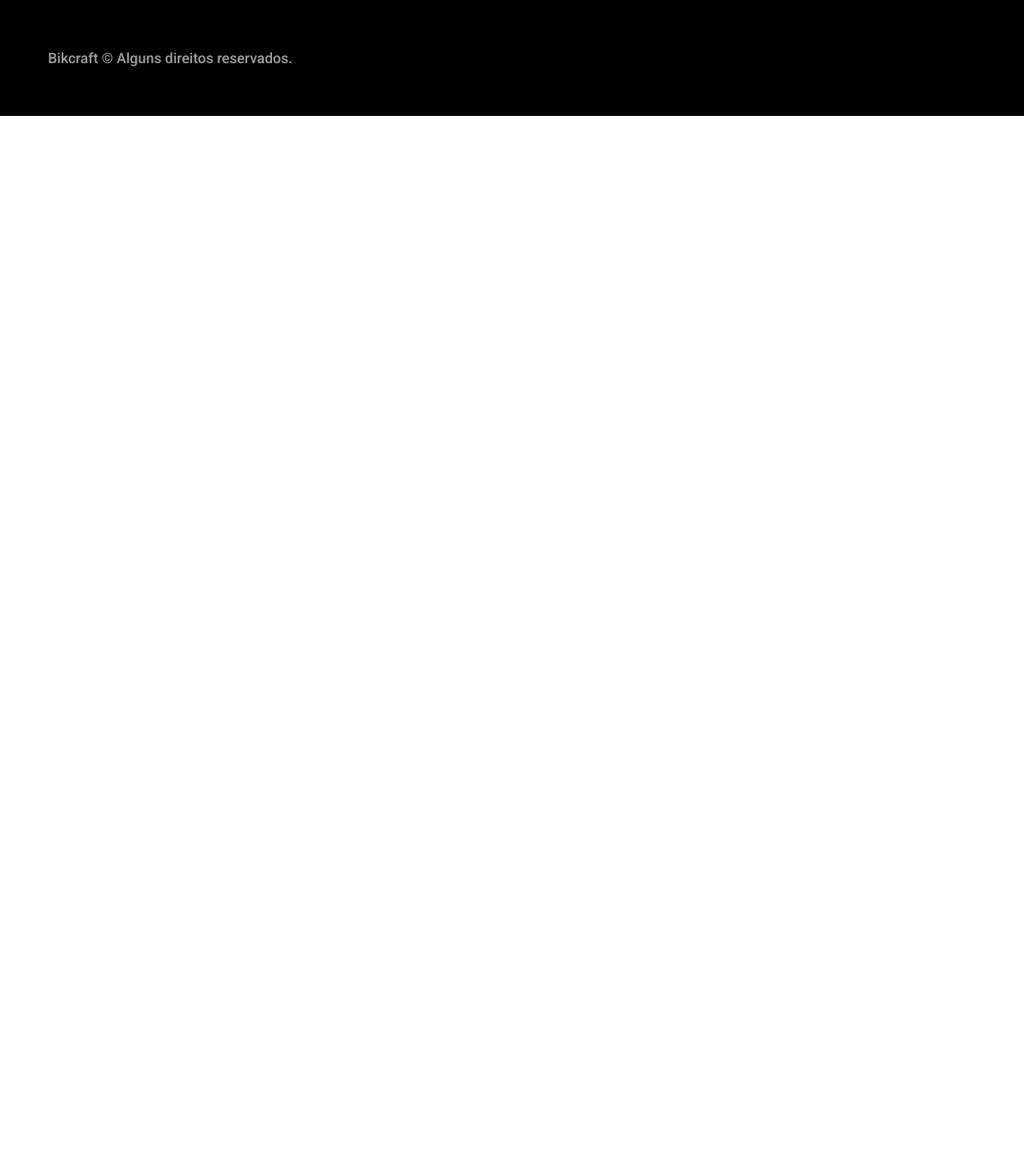
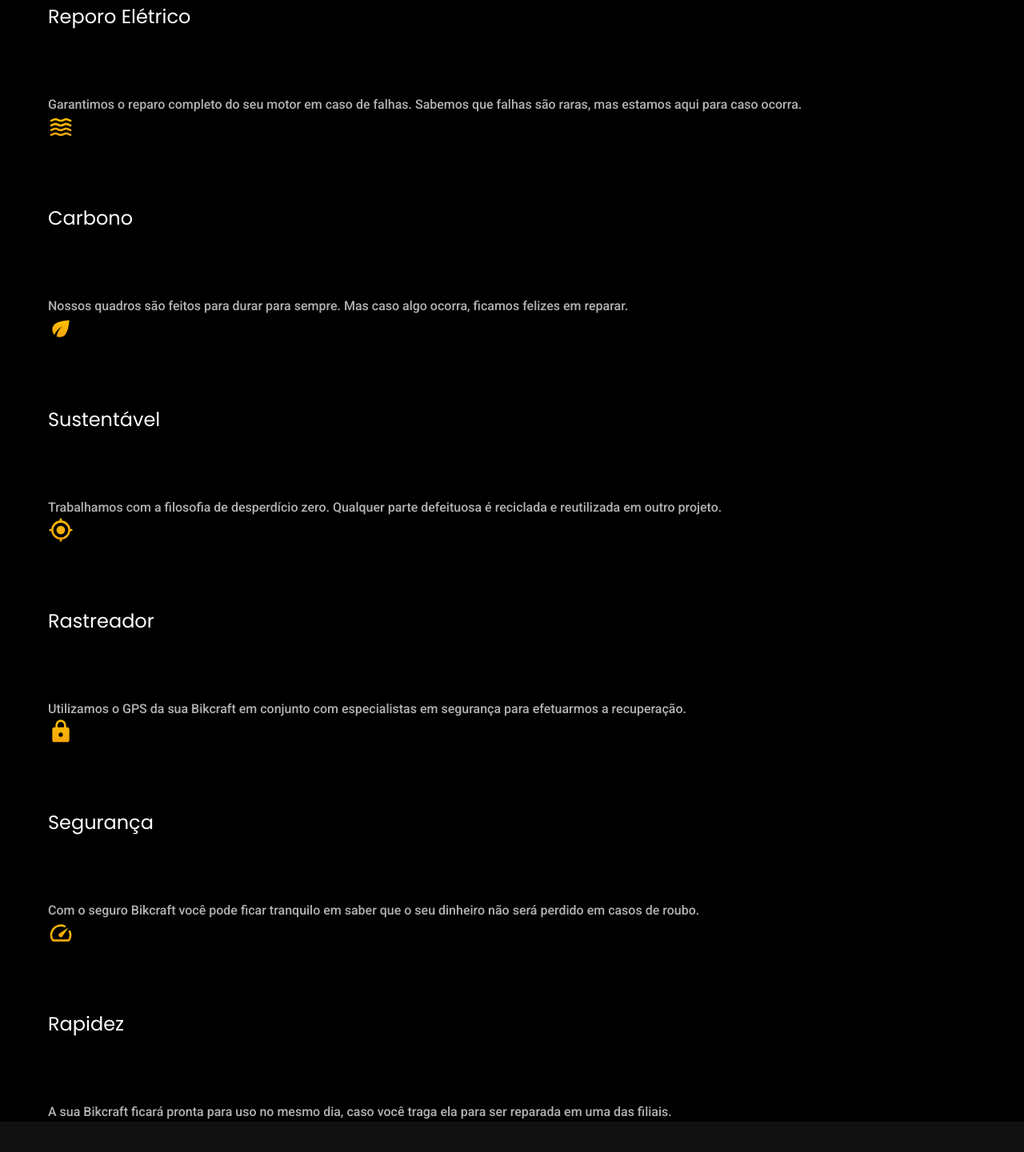
Before and after one commit to Ewertondamax/Site-Bik-craft-estrutura-inicial, a plain HTML site: page assets/seguros.html in a window 1280 px wide. Shown: the part 1315-2756 px from the top of the page at 80% size. Before the commit the page ends 1460 px from the top, so only its background shows below. Drawn offline with Linux system fonts and the light colour scheme.

Commit message:
página de vantagensclear

```diff
--- /dev/null
+++ b/assets/css/seguros/vantagens.css
@@ -0,0 +1,38 @@
+.vantagens-bg {
+  background-color: var(--cor-12);
+}
+
+.vantagens {
+  padding-top: 120px;
+  margin-bottom: 120px;
+}
+
+.vantagens h2 {
+  margin-bottom: 60px;
+}
+
+.vantagens ul {
+  display: grid;
+  grid-template-columns: repeat(auto-fit, minmax(280px, max-content));
+  gap: 40px 80px;
+}
+
+.vantagens h3,
+.vantagens img {
+  margin-bottom: 80px;
+}
+
+@media(max-width:800px) {
+  .vantagens {
+    padding-top: 60px;
+    padding-bottom: 60px;
+  }
+
+  .vantagens h2 {
+    margin-bottom: 40px;
+  }
+
+  .vantagens ul {
+    gap: 20px;
+  }
+}
--- a/assets/css/style.css
+++ b/assets/css/style.css
@@ -21,6 +21,10 @@
 /*seguros*/
 
 @import "./seguros/seguros.css";
+@import "./seguros/vantagens.css";
+@import "./seguros/perguntas.css";
 
 /*termos e condições*/
 @import "./termos/termos.css";
+
+/**/
--- a/assets/seguros.html
+++ b/assets/seguros.html
@@ -72,6 +72,59 @@
 
     </main>
 
+    <article class="vantagens-bg">
+      <div class="vantagens container">
+        <h2 class="font-1-xxl cor-0">vantagens <span class="cor-p1">.</span></h2>
+        <ul>
+          <li>
+            <img src="./img/icones/eletrica.svg" alt="">
+            <h3 class="font-1-l cor-0">Reporo Elétrico</h3>
+            <p class="font-2-s cor-5">Garantimos o reparo completo do seu motor em caso de falhas. Sabemos que falhas são raras, mas estamos aqui para caso ocorra.</p>
+          </li>
+        </ul>
+        <ul>
+          <li>
+            <img src="./img/icones/carbono.svg" alt="">
+            <h3 class="font-1-l cor-0">Carbono</h3>
+            <p class="font-2-s cor-5">Nossos quadros são feitos para durar para sempre. Mas caso algo ocorra, ficamos felizes em reparar.</p>
+          </li>
+        </ul>
+
+        <ul>
+          <li>
+            <img src="./img/icones/sustentavel.svg" alt="">
+            <h3 class="font-1-l cor-0">Sustentável</h3>
+            <p class="font-2-s cor-5">Trabalhamos com a filosofia de desperdício zero. Qualquer parte defeituosa é reciclada e reutilizada em outro projeto.</p>
+          </li>
+        </ul>
+
+        <ul>
+          <li>
+            <img src="./img/icones/rastreador.svg" alt="">
+            <h3 class="font-1-l cor-0">Rastreador</h3>
+            <p class="font-2-s cor-5">Utilizamos o GPS da sua Bikcraft em conjunto com especialistas em segurança para efetuarmos a recuperação.</p>
+          </li>
+        </ul>
+
+        <ul>
+          <li>
+            <img src="./img/icones/seguro.svg" alt="">
+            <h3 class="font-1-l cor-0">Segurança</h3>
+            <p class="font-2-s cor-5">Com o seguro Bikcraft você pode ficar tranquilo em saber que o seu dinheiro não será perdido em casos de roubo.</p>
+          </li>
+        </ul>
+
+        <ul>
+          <li>
+            <img src="./img/icones/velocidade.svg" alt="">
+            <h3 class="font-1-l cor-0">Rapidez</h3>
+            <p class="font-2-s cor-5">A sua Bikcraft ficará pronta para uso no mesmo dia, caso você traga ela para ser reparada em uma das filiais.</p>
+          </li>
+        </ul>
+
+      </div>
+    </article>
+
     <footer class="footer-bg">
       <div class="footer container">
         <img src="./img/bikcraft.svg" alt="Bikcraft">
```
Also changed, not shown: assets/css/seguros/perguntas.css (added).
